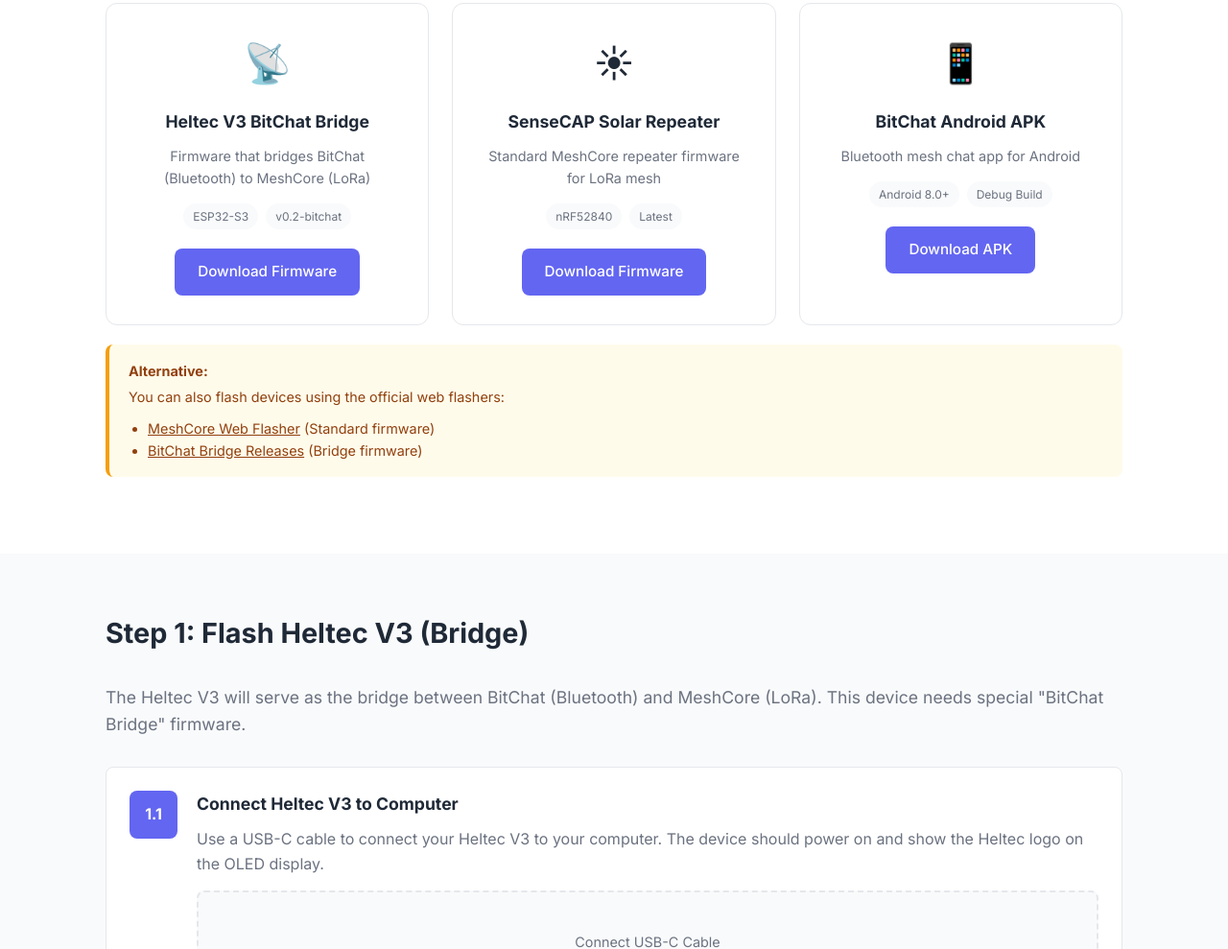
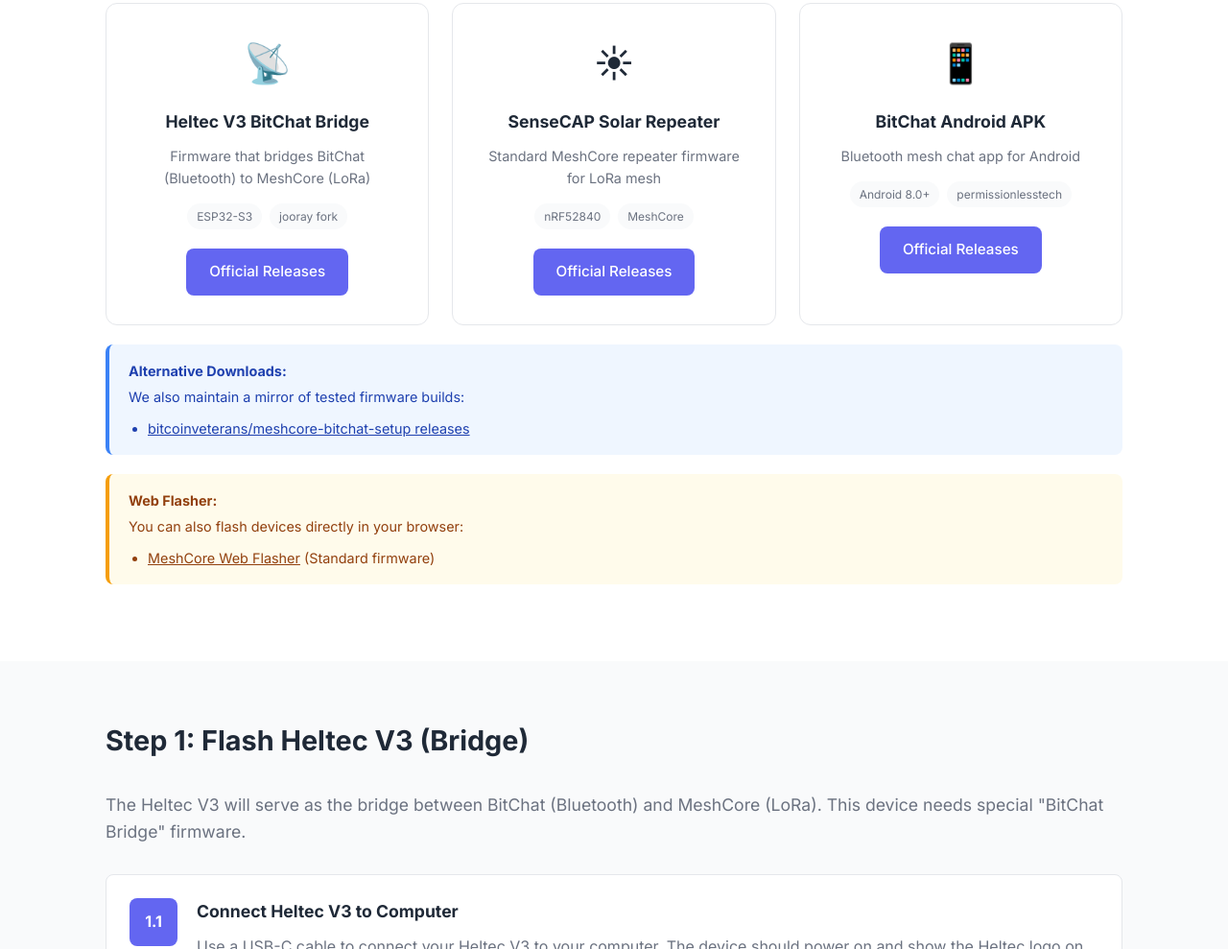
Before and after one commit to bitcoinveterans/meshcore-bitchat-setup, a plain HTML site: page index.html in a window 1280 px wide. Shown: the part 1770-2759 px from the top of the page at 96% size. Drawn offline with Linux system fonts and the light colour scheme.

Commit message:
Point to official GitHub releases first, our mirror as alternative

```diff
--- a/index.html
+++ b/index.html
@@ -143,9 +143,9 @@
                         <p>Firmware that bridges BitChat (Bluetooth) to MeshCore (LoRa)</p>
                         <div class="download-meta">
                             <span class="chip">ESP32-S3</span>
-                            <span class="chip">v0.2-bitchat</span>
+                            <span class="chip">jooray fork</span>
                         </div>
-                        <a href="https://github.com/bitcoinveterans/meshcore-bitchat-setup/releases/download/0.0.1/heltec_v3_bitchat_bridge.zip" class="btn btn-primary">Download Firmware</a>
+                        <a href="https://github.com/jooray/MeshCore-BitChat/releases" target="_blank" class="btn btn-primary">Official Releases</a>
                     </div>
 
                     <div class="download-card">
@@ -154,9 +154,9 @@
                         <p>Standard MeshCore repeater firmware for LoRa mesh</p>
                         <div class="download-meta">
                             <span class="chip">nRF52840</span>
-                            <span class="chip">Latest</span>
+                            <span class="chip">MeshCore</span>
                         </div>
-                        <a href="https://github.com/bitcoinveterans/meshcore-bitchat-setup/releases/download/0.0.1/sensecap_solar_repeater.zip" class="btn btn-primary">Download Firmware</a>
+                        <a href="https://github.com/meshcore-dev/MeshCore/releases" target="_blank" class="btn btn-primary">Official Releases</a>
                     </div>
 
                     <div class="download-card">
@@ -165,17 +165,23 @@
                         <p>Bluetooth mesh chat app for Android</p>
                         <div class="download-meta">
                             <span class="chip">Android 8.0+</span>
-                            <span class="chip">Debug Build</span>
+                            <span class="chip">permissionlesstech</span>
                         </div>
-                        <a href="https://github.com/bitcoinveterans/meshcore-bitchat-setup/releases/download/0.0.1/bitchat-android.apk" class="btn btn-primary">Download APK</a>
+                        <a href="https://github.com/permissionlesstech/bitchat-android/releases" target="_blank" class="btn btn-primary">Official Releases</a>
                     </div>
                 </div>
 
+                <div class="alert alert-info">
+                    <strong>Alternative Downloads:</strong> We also maintain a mirror of tested firmware builds:
+                    <ul>
+                        <li><a href="https://github.com/bitcoinveterans/meshcore-bitchat-setup/releases" target="_blank">bitcoinveterans/meshcore-bitchat-setup releases</a></li>
+                    </ul>
+                </div>
+
                 <div class="alert alert-warning">
-                    <strong>Alternative:</strong> You can also flash devices using the official web flashers:
+                    <strong>Web Flasher:</strong> You can also flash devices directly in your browser:
                     <ul>
                         <li><a href="https://flasher.meshcore.co.uk" target="_blank">MeshCore Web Flasher</a> (Standard firmware)</li>
-                        <li><a href="https://github.com/jooray/MeshCore-BitChat/releases" target="_blank">BitChat Bridge Releases</a> (Bridge firmware)</li>
                     </ul>
                 </div>
             </div>
```
